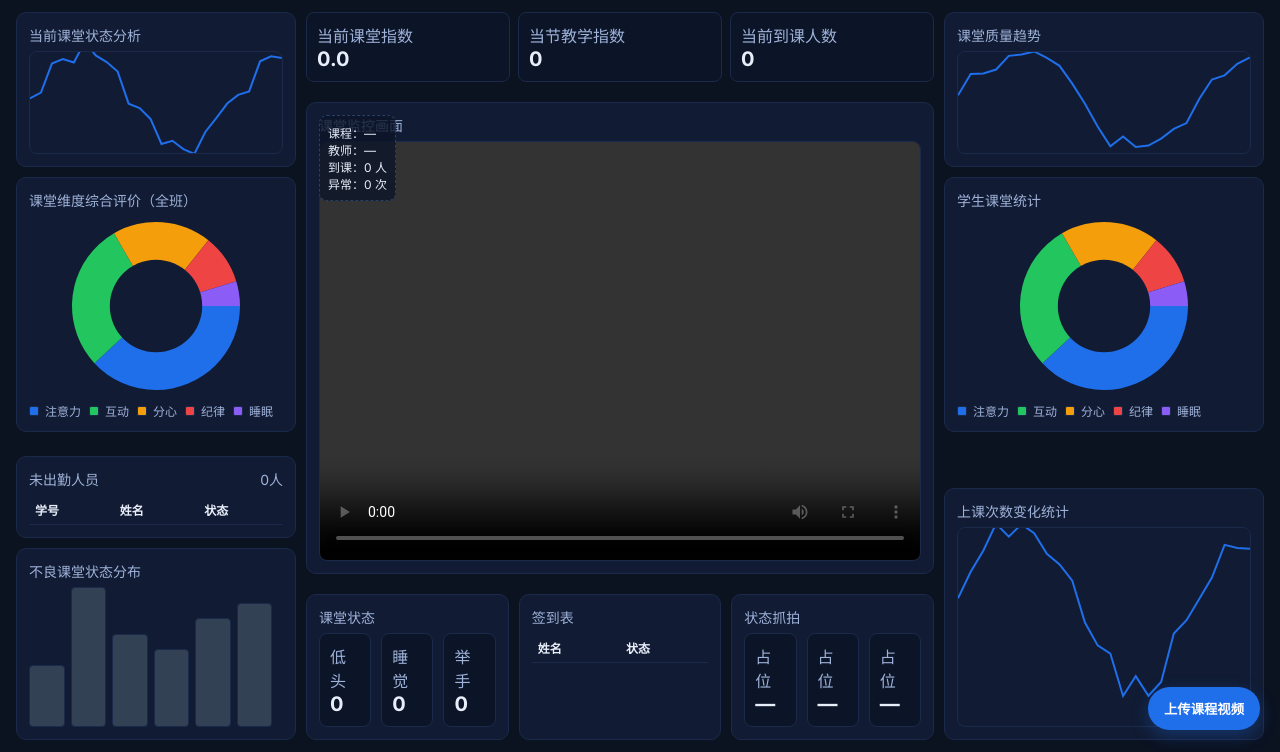
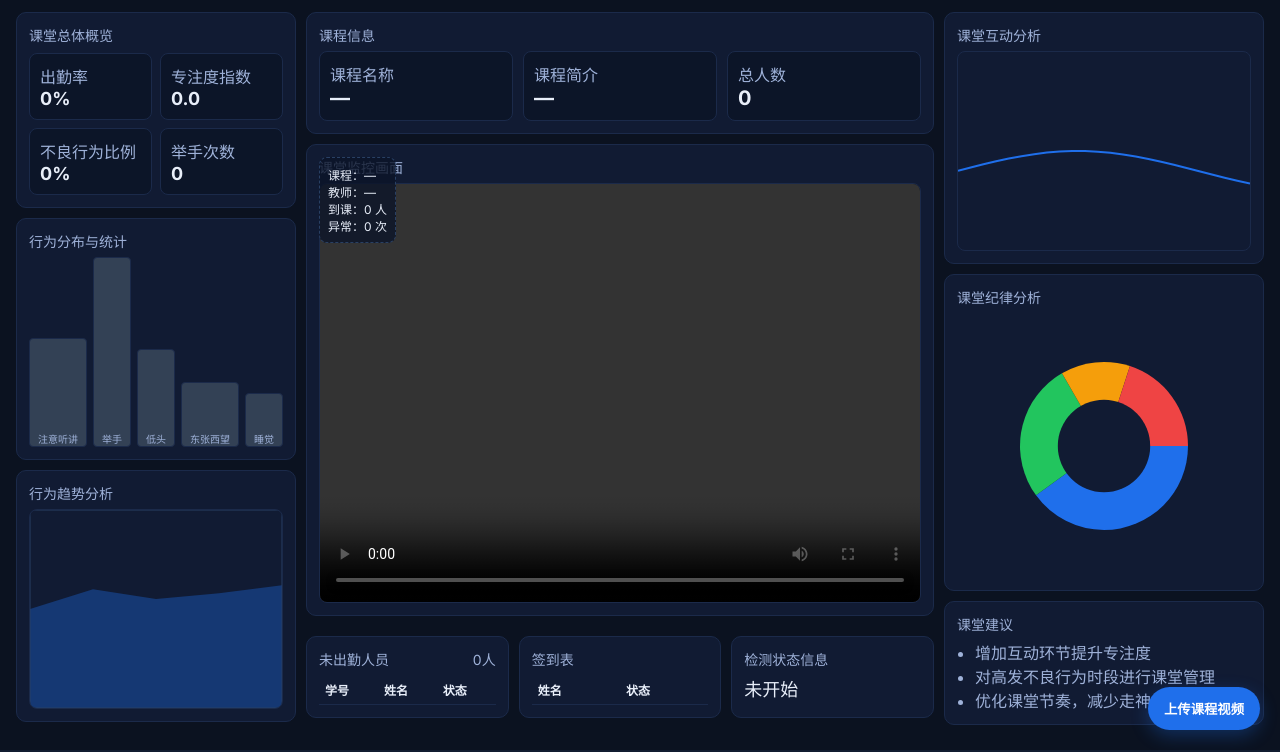
Before and after one commit to RainFly-code/learning_analytics_system, a Python web app: template web/backend/templates/index.html in a window 1280 px wide. Shown: the part 50-802 px from the top of the page. Run offline with Jinja, Linux system fonts and the light colour scheme; the template is opened without the code that fills it, so the values that code supplies are empty.

Commit message:
更新图表内容

```diff
--- a/web/backend/templates/index.html
+++ b/web/backend/templates/index.html
@@ -30,12 +30,17 @@
     .video .overlay { position:absolute; left:12px; top:12px; background:#0c1528cc; border:1px dashed #294064; padding:8px; border-radius:8px; font-size:12px; }
     .grid-2 { display:grid; grid-template-columns: 1fr 1fr; gap:10px; }
     .grid-3 { display:grid; grid-template-columns: repeat(3, 1fr); gap:10px; }
-    .line { height:160px; background:var(--card); border:1px solid var(--border); border-radius:8px; position:relative; overflow:hidden; }
+    .line { height:200px; background:var(--card); border:1px solid var(--border); border-radius:8px; position:relative; overflow:hidden; }
     .line canvas { position:absolute; inset:0; }
-    .pie { height:200px; display:flex; align-items:center; justify-content:center; }
+    .pie { height:265px; display:flex; align-items:center; justify-content:center; }
     .legend { display:flex; flex-wrap:wrap; gap:8px; margin-top:6px; color:var(--muted); font-size:12px; }
     .legend-item { display:flex; align-items:center; gap:6px; }
     .legend-swatch { width:10px; height:10px; border-radius:2px; border:1px solid var(--border); }
+    .gauge { height:200px; display:flex; align-items:center; justify-content:center; }
+    .overview-metrics { display:grid; grid-template-columns: repeat(2, 1fr); gap:8px; margin-top:8px; }
+    .overview-metrics .stat .val { font-size:18px; }
+    .bar-dist { height:190px; display:grid; grid-auto-flow:column; align-items:end; gap:6px; }
+    .bar-dist div { background:#334155; border:1px solid var(--border); border-radius:4px; display:flex; align-items:flex-end; justify-content:center; color:#9fb2d9; font-size:10px; }
     /* 顶部容器两张卡片各占一行，图表填满卡片 */
     .col-top .card { display:flex; flex-direction:column; }
     .col-top .line { height:100%; }
@@ -73,38 +78,34 @@
   <div class="wrap">
     <!-- 左侧列 -->
     <div class="col col-left">
-      <!-- 顶部：与右侧保持一致的两张图表，无滚动且与视频下沿对齐 -->
-      <div class="col-top">
       <div class="card">
-          <div class="title">当前课堂状态分析</div>
-          <div class="line"><canvas id="lineLeft"></canvas></div>
+        <div class="title">课堂总体概览</div>
+        <div class="overview-metrics">
+          <div class="stat"><div class="muted">出勤率</div><div id="ovAttendRate" class="val">0%</div></div>
+          <div class="stat"><div class="muted">专注度指数</div><div id="ovAttention" class="val">0.0</div></div>
+          <div class="stat"><div class="muted">不良行为比例</div><div id="ovBadRatio" class="val">0%</div></div>
+          <div class="stat"><div class="muted">举手次数</div><div id="ovRaiseCount" class="val">0</div></div>
+        </div>
       </div>
       <div class="card">
-          <div class="title">课堂维度综合评价（全班）</div>
-          <div class="pie"><canvas id="pieLeft" width="180" height="180"></canvas></div>
-          <div class="legend" id="legendLeft"></div>
-        </div>
-      </div>
-      <!-- 底部：其余信息，避免挤占顶部高度 -->
-      <div class="card push-bottom">
-        <div class="title">未出勤人员 <span id="absentCount" class="muted">0人</span></div>
-        <table>
-          <thead><tr><th>学号</th><th>姓名</th><th>状态</th></tr></thead>
-          <tbody id="absentBody"></tbody>
-        </table>
+        <div class="title">行为分布与统计</div>
+        <div class="bar-dist" id="distBars"></div>
       </div>
       <div class="card">
-        <div class="title">不良课堂状态分布</div>
-        <div class="bar" id="barLeft"></div>
+        <div class="title">行为趋势分析</div>
+        <div class="line"><canvas id="stackedArea"></canvas></div>
       </div>
     </div>
 
     <!-- 中间列 -->
     <div class="col col-center">
-      <div class="stat-row">
-        <div class="stat"><div class="muted">当前课堂指数</div><div id="statIndex" class="val">0.0</div></div>
-        <div class="stat"><div class="muted">当节教学指数</div><div id="statTeach" class="val">0</div></div>
-        <div class="stat"><div class="muted">当前到课人数</div><div id="statAttend" class="val">0</div></div>
+      <div class="card">
+        <div class="title">课程信息</div>
+        <div class="grid-3">
+          <div class="stat"><div class="muted">课程名称</div><div id="infoCourse" class="val">—</div></div>
+          <div class="stat"><div class="muted">课程简介</div><div id="infoDesc" class="val">—</div></div>
+          <div class="stat"><div class="muted">总人数</div><div id="infoTotal" class="val">0</div></div>
+        </div>
       </div>
       <div class="card video">
         <div class="title">课堂监控画面</div>
@@ -118,47 +119,47 @@
       </div>
       <div class="grid-3 footer">
         <div class="card">
-          <div class="title">课堂状态</div>
-          <div class="grid-3">
-            <div class="stat"><div class="muted">低头</div><div id="stDown" class="val">0</div></div>
-            <div class="stat"><div class="muted">睡觉</div><div id="stSleep" class="val">0</div></div>
-            <div class="stat"><div class="muted">举手</div><div id="stRaise" class="val">0</div></div>
+          <div class="title">未出勤人员 <span id="absentCount" class="muted">0人</span></div>
+          <div class="table-wrap">
+            <table>
+              <thead><tr><th>学号</th><th>姓名</th><th>状态</th></tr></thead>
+              <tbody id="absentBody"></tbody>
+            </table>
           </div>
         </div>
         <div class="card">
           <div class="title">签到表</div>
+          <div class="table-wrap">
             <table>
               <thead><tr><th>姓名</th><th>状态</th></tr></thead>
               <tbody id="attendanceBody"></tbody>
             </table>
           </div>
+        </div>
         <div class="card">
-          <div class="title">状态抓拍</div>
-          <div class="grid-3" id="snapshots">
-            <div class="stat"><div class="muted">占位</div><div class="val">—</div></div>
-            <div class="stat"><div class="muted">占位</div><div class="val">—</div></div>
-            <div class="stat"><div class="muted">占位</div><div class="val">—</div></div>
-          </div>
+          <div class="title">检测状态信息</div>
+          <div id="detectStatus" class="val" style="font-size:18px;">未开始</div>
         </div>
       </div>
     </div>
 
-    <!-- 右侧列 -->
+    <!-- 右侧列：三部分 -->
     <div class="col col-right">
-      <div class="col-top">
       <div class="card">
-          <div class="title">课堂质量趋势</div>
-          <div class="line"><canvas id="lineRight1"></canvas></div>
+        <div class="title">课堂互动分析</div>
+        <div class="line"><canvas id="interactionLine"></canvas></div>
       </div>
       <div class="card">
-          <div class="title">学生课堂统计</div>
-          <div class="pie"><canvas id="pieRight" width="180" height="180"></canvas></div>
-          <div class="legend" id="legendRight"></div>
+        <div class="title">课堂纪律分析</div>
+        <div class="pie"><canvas id="disciplinePie" width="180" height="180"></canvas></div>
       </div>
-      </div>
-      <div class="card push-bottom">
-        <div class="title">上课次数变化统计</div>
-        <div class="line" id="lineRight2Wrap"><canvas id="lineRight2"></canvas></div>
+      <div class="card">
+        <div class="title">课堂建议</div>
+        <ul id="suggestions" class="muted" style="margin:0; padding-left:18px;">
+          <li>增加互动环节提升专注度</li>
+          <li>对高发不良行为时段进行课堂管理</li>
+          <li>优化课堂节奏，减少走神</li>
+        </ul>
       </div>
     </div>
   </div>
@@ -203,10 +204,17 @@
     const ovTeacher = document.getElementById('ovTeacher');
     const ovAttend = document.getElementById('ovAttend');
     const ovAbn = document.getElementById('ovAbn');
-    const statAttend = document.getElementById('statAttend');
+    const infoCourse = document.getElementById('infoCourse');
+    const infoDesc = document.getElementById('infoDesc');
+    const infoTotal = document.getElementById('infoTotal');
+    const ovAttendRate = document.getElementById('ovAttendRate');
+    const ovAttention = document.getElementById('ovAttention');
+    const ovBadRatio = document.getElementById('ovBadRatio');
+    const ovRaiseCount = document.getElementById('ovRaiseCount');
     const stDown = document.getElementById('stDown');
     const stSleep = document.getElementById('stSleep');
     const stRaise = document.getElementById('stRaise');
+    const detectStatusEl = document.getElementById('detectStatus');
     const attendanceBody = document.getElementById('attendanceBody');
     const absentBody = document.getElementById('absentBody');
     const absentCount = document.getElementById('absentCount');
@@ -220,19 +228,11 @@
 
     let pollTimer = null;
 
-    // 饼图颜色与标签（统一 5 类）
-    const PIE_COLORS = ['#1f6feb','#22c55e','#f59e0b','#ef4444','#8b5cf6'];
-    const PIE_LABELS = ['注意力','互动','分心','纪律','睡眠'];
-
-    function renderLegend(legendId, labels=PIE_LABELS, colors=PIE_COLORS) {
-      const el = document.getElementById(legendId); if (!el) return;
-      el.innerHTML = labels.map((lab, i) => `
-        <div class="legend-item">
-          <span class="legend-swatch" style="background:${colors[i % colors.length]}"></span>
-          <span>${lab}</span>
-        </div>
-      `).join('');
-    }
+    // 颜色与标签（7 类行为）
+    const CAT_COLORS = ['#1f6feb','#22c55e','#f59e0b','#ef4444','#8b5cf6','#14b8a6','#94a3b8'];
+    const CAT_CN = ['注意听讲','低头','东张西望','传递物品','睡觉','举手','站立'];
+    const DIST_KEYS = ['normal','raise','down','turn','sleep'];
+    const DIST_LABELS = ['注意听讲','举手','低头','东张西望','睡觉'];
 
     // 简易图表占位渲染
     function drawLine(canvasId, points=[]) {
@@ -244,23 +244,62 @@
     }
     function drawPie(canvasId, values=[40,30,20,10,5]) {
       const el = document.getElementById(canvasId); if (!el) return; const ctx = el.getContext('2d'); const r = Math.min(el.width, el.height)/2 - 6; const cx = el.width/2, cy = el.height/2;
-      const colors = PIE_COLORS; const total = values.reduce((a,b)=>a+b,0); let start=0;
+      const colors = CAT_COLORS; const total = values.reduce((a,b)=>a+b,0); let start=0;
       values.forEach((v,i)=>{ const ang = (v/total)*Math.PI*2; ctx.beginPath(); ctx.moveTo(cx,cy); ctx.arc(cx,cy,r,start,start+ang); ctx.closePath(); ctx.fillStyle=colors[i%colors.length]; ctx.fill(); start+=ang; });
       // 中心镂空颜色与卡片背景一致，避免出现与页面背景的色差
       const cardColor = getComputedStyle(document.documentElement).getPropertyValue('--card').trim() || '#111b33';
       ctx.beginPath(); ctx.arc(cx,cy,r*0.55,0,Math.PI*2); ctx.fillStyle = cardColor; ctx.fill();
     }
-    function drawBars(containerId, values=[20,45,30,25,35,40]) {
-      const el = document.getElementById(containerId); if (!el) return; el.innerHTML=''; const max = Math.max(...values);
-      values.forEach(v=>{ const d=document.createElement('div'); d.style.height = (v/max*100)+'%'; el.appendChild(d); });
+    function drawBars(containerId, values=[20,45,30,25,35], labels=CAT_CN) {
+      const el = document.getElementById(containerId); if (!el) return; el.innerHTML=''; const max = Math.max(...values, 1);
+      values.forEach((v,i)=>{ const d=document.createElement('div'); d.style.height = (v/max*100)+'%'; d.style.color = '#9fb2d9'; d.title = labels[i] + ': ' + v; d.textContent = labels[i]; el.appendChild(d); });
+    }
+
+    function drawGauge(canvasId, ratio=0.5) {
+      const el = document.getElementById(canvasId); if (!el) return; const ctx = el.getContext('2d'); const w = el.width = el.parentElement.clientWidth; const h = el.height = el.parentElement.clientHeight;
+      ctx.clearRect(0,0,w,h);
+      const r = Math.min(w,h)/2 - 12; const cx = w/2, cy = h*0.9; // 半圆仪表
+      ctx.lineWidth = 10; ctx.strokeStyle = '#294064'; ctx.beginPath(); ctx.arc(cx,cy,r,Math.PI,0); ctx.stroke();
+      // 进度
+      const ang = Math.PI * ratio; ctx.strokeStyle = '#1f6feb'; ctx.beginPath(); ctx.arc(cx,cy,r,Math.PI, Math.PI - ang); ctx.stroke();
+      // 指针
+      const nx = cx + r * Math.cos(Math.PI - ang); const ny = cy + r * Math.sin(Math.PI - ang);
+      ctx.strokeStyle = '#22c55e'; ctx.lineWidth = 2; ctx.beginPath(); ctx.moveTo(cx,cy); ctx.lineTo(nx,ny); ctx.stroke();
+      // 文本
+      ctx.fillStyle = '#e8eef9'; ctx.font = 'bold 16px Inter, Arial'; ctx.textAlign = 'center';
+      ctx.fillText((ratio*100).toFixed(0) + '%', cx, cy- r - 6);
+    }
+
+    function drawStackedArea(canvasId, seriesMatrix=[[0.5]], colors=CAT_COLORS) {
+      const el = document.getElementById(canvasId); if (!el) return; const ctx = el.getContext('2d'); const w = el.width = el.parentElement.clientWidth; const h = el.height = el.parentElement.clientHeight;
+      ctx.clearRect(0,0,w,h);
+      const n = seriesMatrix.length; const len = seriesMatrix[0]?.length || 0;
+      const xStep = len>1? w/(len-1): w;
+      let cumPrev = new Array(len).fill(0);
+      for (let s=0; s<n; s++) {
+        const series = seriesMatrix[s]; ctx.fillStyle = colors[s % colors.length]; ctx.globalAlpha = 0.35;
+        ctx.beginPath();
+        for (let i=0;i<len;i++) {
+          const x = i * xStep; const y = h - (cumPrev[i] + series[i]) * h;
+          i===0? ctx.moveTo(x,y): ctx.lineTo(x,y);
+        }
+        for (let i=len-1;i>=0;i--) {
+          const x = i * xStep; const y = h - cumPrev[i] * h;
+          ctx.lineTo(x,y);
+        }
+        ctx.closePath(); ctx.fill();
+        // 更新累计
+        for (let i=0;i<len;i++) cumPrev[i] += series[i];
+      }
+      ctx.globalAlpha = 1;
+      ctx.strokeStyle = '#294064'; ctx.strokeRect(0,0,w,h);
     }
 
     // 初始渲染占位（将由真实数据覆盖）
-    drawLine('lineLeft'); drawLine('lineRight1'); drawLine('lineRight2');
-    drawPie('pieLeft'); drawPie('pieRight');
-    renderLegend('legendLeft', PIE_LABELS, PIE_COLORS);
-    renderLegend('legendRight', PIE_LABELS, PIE_COLORS);
-    drawBars('barLeft');
+    drawBars('distBars', [20,35,18,12,10], DIST_LABELS);
+    drawStackedArea('stackedArea', [[0.5,0.6,0.55,0.58,0.62]]);
+    drawLine('interactionLine', Array.from({length:24}, (_,i)=> 0.4 + Math.sin(i/6)*0.1));
+    drawPie('disciplinePie', [30,20,10,15]);
 
     // 上传交互
     fabUpload.onclick = () => { modalUpload.style.display = 'flex'; };
@@ -293,29 +332,33 @@
       pollTimer = setInterval(async () => {
         try {
           const s = await (await fetch('/api/jobs/' + jobId + '/status')).json(); setProgress(s.progress || 0, s.message || '');
+          if (detectStatusEl) {
+            detectStatusEl.textContent = s.status === 'completed' ? '分析成功' : (s.status === 'error' ? '分析失败' : '处理中');
+          }
           if (s.status === 'completed' || s.status === 'error') {
             clearInterval(pollTimer);
             const r = await (await fetch('/api/jobs/' + jobId + '/result')).json();
             if (r.processed_video) { resultVideo.src = r.processed_video; }
             const stats = r.behavior_stats || {};
-            const abnormal = (stats['Raising Hand']||0) + (stats['Standing']||0) + (stats['Passing Objects']||0) + (stats['Turning Around']||0) + (stats['Sleeping']||0) + (stats['Looking Down']||0);
-            // 实数据填充：课堂状态统计（全班维度）
-            const attention = (stats['Normal Listening']||0);
-            const engagement = (stats['Raising Hand']||0);
-            const distractions = (stats['Looking Down']||0) + (stats['Turning Around']||0);
-            const discipline = (stats['Passing Objects']||0) + (stats['Standing']||0);
-            const sleep = (stats['Sleeping']||0);
-            const total = attention + engagement + distractions + discipline + sleep;
-
-            // 更新底部课堂状态面板
-            stDown.textContent = (stats['Looking Down']||0);
-            stSleep.textContent = (stats['Sleeping']||0);
-            stRaise.textContent = (stats['Raising Hand']||0);
+            const counts = {
+              normal: (stats['Normal Listening']||0),
+              down: (stats['Looking Down']||0),
+              turn: (stats['Turning Around']||0),
+              pass: (stats['Passing Objects']||0),
+              sleep: (stats['Sleeping']||0),
+              raise: (stats['Raising Hand']||0),
+              stand: (stats['Standing']||0)
+            };
+            const totalFrames = Object.values(counts).reduce((a,b)=>a+b,0) || 1;
+            const abnormal = counts.raise + counts.stand + counts.pass + counts.turn + counts.sleep + counts.down;
+            // 更新检测状态信息
+            stDown.textContent = counts.down;
+            stSleep.textContent = counts.sleep;
+            stRaise.textContent = counts.raise;
 
             // 签到与人数
             const list = r.attendance || [];
             const present = list.filter(i => i.status === 'Present').length;
-            statAttend.textContent = present;
             ovAttend.textContent = present;
             ovAbn.textContent = abnormal;
             attendanceBody.innerHTML = list.map(i => `<tr><td>${i.name}</td><td>${i.status}</td></tr>`).join('');
@@ -323,35 +366,46 @@
             absentCount.textContent = absent.length + '人';
             absentBody.innerHTML = absent.map((i,idx)=> `<tr><td>${20230000+idx}</td><td>${i.name}</td><td>${i.status}</td></tr>`).join('');
             ovCourse.textContent = document.getElementById('courseName').value || '—'; ovTeacher.textContent = '—';
+            infoCourse.textContent = ovCourse.textContent;
+            infoDesc.textContent = document.getElementById('courseDesc').value || '—';
+            infoTotal.textContent = String(list.length || 0);
 
-            // 课堂指数（0-10）基于真实行为数据
-            let idx = total ? ((attention + engagement) - (distractions + discipline + sleep)) / total : 0;
-            idx = Math.max(0, Math.min(1, idx));
-            document.getElementById('statIndex').textContent = (idx * 10).toFixed(1);
-            // 当节教学指数：注意力与互动加权，纪律与睡眠扣分
-            const teachScore = Math.max(0, Math.round((attention * 1.0 + engagement * 2.0 - discipline * 1.5 - sleep * 2.0) * 10));
-            document.getElementById('statTeach').textContent = String(teachScore);
+            // 概览：出勤率、专注度、坏行为比例、举手次数
+            const attendRate = list.length ? present / list.length : 0;
+            ovAttendRate.textContent = (attendRate*100).toFixed(0) + '%';
+            const weights = { normal: 2, raise: 2, stand: 0, down: 0.5, turn: -1, pass: -2, sleep: -5 };
+            const attentionScoreRaw = (
+              counts.normal * weights.normal + counts.raise * weights.raise + counts.stand * weights.stand +
+              counts.down * weights.down + counts.turn * weights.turn + counts.pass * weights.pass + counts.sleep * weights.sleep
+            ) / totalFrames;
+            const attentionRatio = Math.max(0, Math.min(1, (attentionScoreRaw + 5) / 7)); // 映射到 0-1
+            ovAttention.textContent = (attentionRatio*100).toFixed(0) + '%';
+            const badRatio = Math.min(1, (counts.pass + counts.turn + counts.sleep) / totalFrames);
+            ovBadRatio.textContent = (badRatio*100).toFixed(0) + '%';
+            ovRaiseCount.textContent = String(counts.raise);
 
-            // 图表：课堂维度综合评价（饼图）
-            const dimValues = [attention, engagement, distractions, discipline, sleep];
-            drawPie('pieLeft', dimValues);
-            drawPie('pieRight', dimValues);
-            renderLegend('legendLeft', PIE_LABELS, PIE_COLORS);
-            renderLegend('legendRight', PIE_LABELS, PIE_COLORS);
+            // 行为分布：7 类柱状图
+            const distVals = DIST_KEYS.map(k => ({
+              normal: counts.normal,
+              raise: counts.raise,
+              down: counts.down,
+              turn: counts.turn,
+              sleep: counts.sleep
+            }[k]));
+            drawBars('distBars', distVals, DIST_LABELS);
 
-            // 不良课堂状态分布（柱状图）：分心、纪律问题、睡眠
-            const barVals = [distractions, discipline, sleep];
-            drawBars('barLeft', barVals);
+            // 行为趋势分析：堆叠面积（按比例）
+            const baseRatios = distVals.map(v => v / (totalFrames || 1));
+            const mkSeries = (arr,len=24) => Array.from({length:len}, (_,i)=> arr[i % arr.length]);
+            const seriesMatrix = baseRatios.map(ratio => mkSeries([ratio]));
+            drawStackedArea('stackedArea', seriesMatrix, CAT_COLORS);
 
-            // 趋势线：基于真实分布构建稳定序列用于展示
-            const base = total ? dimValues.map(v => v/total) : [0.5,0.5,0.5,0.5,0.5];
-            const mkSeries = (arr,len=24) => Array.from({length:len}, (_,i)=> arr[i % arr.length]);
-            drawLine('lineLeft', mkSeries(base));
-            const attRatio = present / (list.length || 1);
-            // 课堂质量趋势：采用课堂指数（0-1）
-            drawLine('lineRight1', mkSeries([idx]));
-            const teachRatio = total ? Math.max(0, (attention + engagement) / total) : 0.5;
-            drawLine('lineRight2', mkSeries([teachRatio]));
+            // 互动分析：举手+站立 比例折线
+            const interactRatio = Math.min(1, (counts.raise + counts.stand) / totalFrames);
+            drawLine('interactionLine', mkSeries([interactRatio]));
+
+            // 纪律分析：不良行为比例饼图（含看低头）
+            drawPie('disciplinePie', [counts.pass, counts.turn, counts.sleep, counts.down]);
 
             uploadBtn.disabled = false;
           }
```
Also changed, not shown: web/backend/data/jobs.json (+44 -0 lines). Lines whose indentation alone changed are shown as unchanged.
